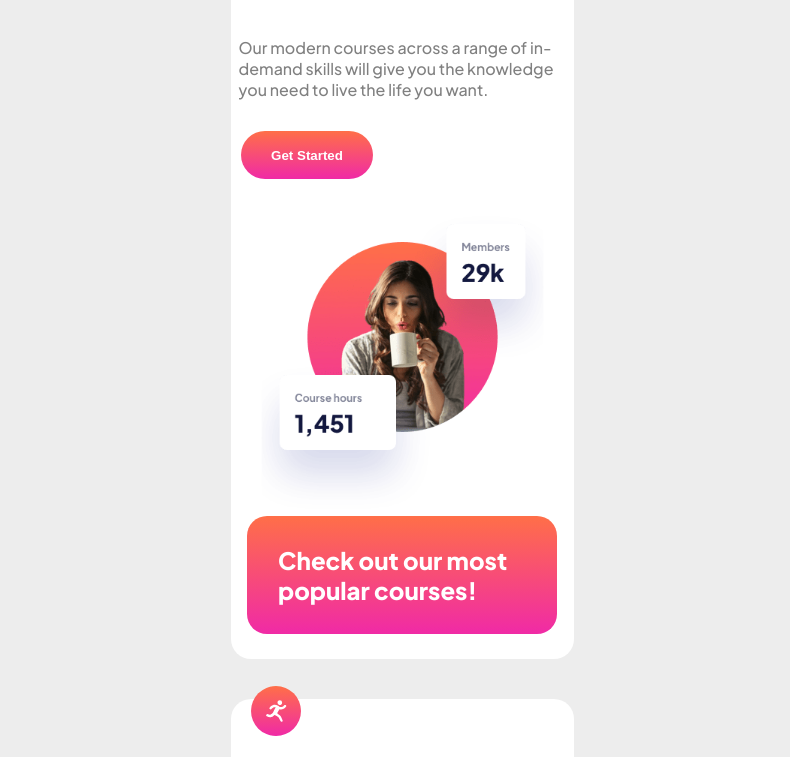
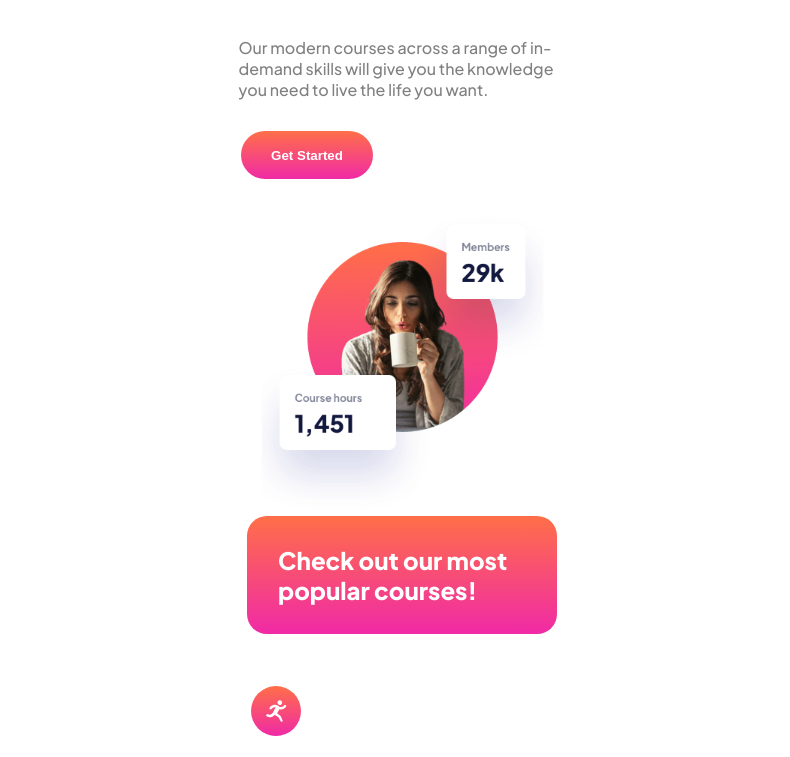
Before and after one commit to zuzexx/FM_SkilledElearningLandingPage, a plain HTML site: page index.html in a window 1280 px wide. Shown: the part 387-1144 px from the top of the page, without its empty margins (238-1028 px from the left). Drawn offline with Linux system fonts and the light colour scheme.

Commit message:
.made changes to body and main for tabet and desktop layouts

```diff
--- a/index.html
+++ b/index.html
@@ -19,6 +19,7 @@
   <img id="img-skilled" src="assets/logo-dark.svg" al="skilled written in dark bold letters" height="48px">
   <button id="started-first">Get Started</button></header>
 
+
   <h1>Maximize skill, minimize budget</h1>
 
 <p id="main-p">  Our modern courses across a range of in-demand skills will give you the
@@ -26,7 +27,9 @@
 
   <button id="started-second">Get Started</button>
 
-  <img id="main-image" src="assets/image-hero-mobile.png">
+
+
+  <img id="main-image" src="assets/image-hero-mobile.png" srcset="assets/image-hero-tablet.png 1.5x, assets/image-hero-deskop.png 2x">
 
   <div id="check-container">
   <p id="check">Check out our most popular courses!</p></div></div>
--- a/scss/_variables.scss
+++ b/scss/_variables.scss
@@ -6,11 +6,12 @@ $light-pink:#ffa7c3;
 $white: #ffffff;
 $first-gradient: linear-gradient(#ff6f48, #f02aa6);
 $second-gradient: linear-gradient(#4851ff, #f02aa6);
+$background-gradient: linear-gradient(#ffffff,#ffffff,#666ca3);
 $font-family:'Plus Jakarta Sans',sans-serif;
 $font-weight:(
     "medium": 500,
     "bold":700,
     "extrabold": 800
 );
-$tablet:600px;
-$desktop:1000px;
+$tablet:900px;
+$desktop:1440px;
--- a/scss/main.scss
+++ b/scss/main.scss
@@ -48,9 +48,13 @@
 
 body{
     @include flex();
-    background-color: #ededed;
+    background: $background-gradient;
+   // background-color: #ededed;
     @include tablet(){
-       // background-color: red;
+
+    }
+    @include desktop(){
+
     }
 
 }
@@ -60,6 +64,17 @@ main{
     flex-direction: column;
     //margin-left: 10%;
     font-family: $font-family;
+
+    @include tablet(){
+        width: 768px;
+        background-color: white;
+        border-radius: 20px;
+        margin:auto;
+    }
+    @include desktop(){
+        width: 1440px;
+        background: $background-gradient;
+    }
 }
 
 #first-div{
@@ -73,6 +88,14 @@ main{
 header{
     @include flex();
     width: 343px;
+    @include tablet(){
+        width: 768px;
+        background-color: $white;
+        border-radius: 20px;
+    }
+    @include desktop(){
+        width: 1440px;
+    }
 }
 
 #img-skilled{
@@ -82,12 +105,18 @@ header{
 
 #started-first{
     @include buttonStyle();
-    //justify-content: right;
     background-color: $dark-blue;
     color: $white;
     height: 40px;
-    margin-left: 20vw;
+    margin-left: 100px;
     margin-top: 5px;
+
+    @include tablet(){
+        margin-left:500px;
+    }
+    @include desktop(){
+        margin-left: 1150px;
+    }
 }
 
 h1{
@@ -114,6 +143,9 @@ h1{
 
 #main-image{
     width:327px;
+    @include tablet(){
+
+    }
 
 }
 
@@ -176,6 +208,13 @@ span{
     margin-left: 20vw;
     margin-top: 5px;
 
+    @include tablet(){
+        margin-left:500px;
+    }
+    @include desktop(){
+        margin-left: 1150px;
+    }
+
 
 }
 #footer{
@@ -184,4 +223,11 @@ span{
     margin-top:40px;
     border-radius: 20px;
     padding:20px;
+
+    @include tablet(){
+        width: 768px;
+    }
+    @include desktop(){
+        width: 1400px;
+    }
 }
```
Also changed, not shown: scss/main.css, 2 other files.
